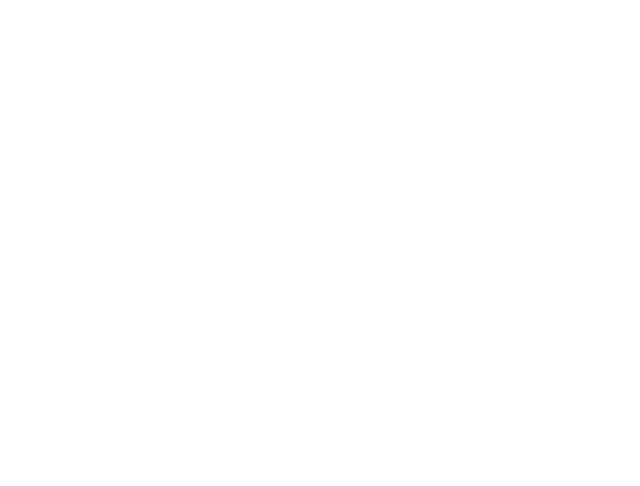
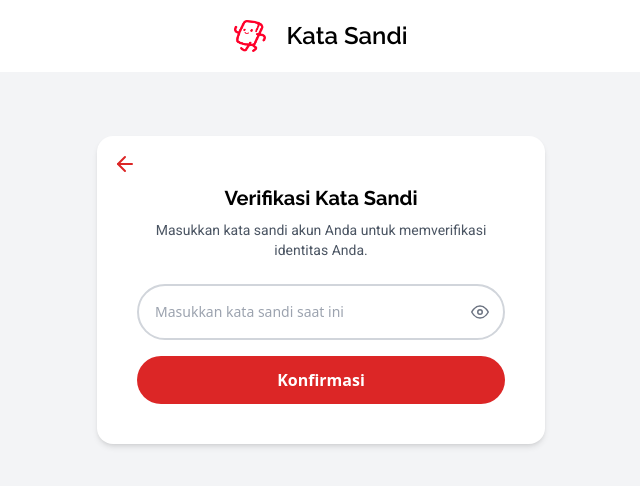
Before and after one commit to Tahu-Suzuka/suzuka-frontend, a React (Vite) app: page /security-password in a window 1280 px wide. Before the commit this address had no page. Shown: the top 486 px of the page, without its empty margins (319-959 px from the left). Built offline with nearby package versions, Linux system fonts and the light colour scheme.

Commit message:
security check, change password

```diff
--- a/src/App.jsx
+++ b/src/App.jsx
@@ -16,9 +16,15 @@ import ProductPage from "./pages/ProductPage";
 import DetailProductPage from "./pages/DetailProductPage";
 import ProfilePage from "./pages/ProfilePage";
 
+// Security Check
+import SecurityLayout from "./layouts/SecurityLayout";
+import SecurityCheck from "./pages/SecurityCheck";
+import SecurityPassword from "./pages/SecurityPassword";
+
 // Dashboard
 import DashboardPage from "./pages/Dashboard/DashboardPage";
 import DashboardLayout from "./layouts/dashboard/DashboardLayout";
+import { Check } from "lucide-react";
 
 const App = () => {
   return (
@@ -27,12 +33,17 @@ const App = () => {
         {/* Public Layout */}
         <Route path="/" element={<AppLayout />}>
           <Route index element={<HomePage />} />
-          <Route path="/About" element={<AboutPage />} />
-          <Route path="/Product" element={<ProductPage />} />
-          <Route path="/DetailProduct" element={<DetailProductPage />} />
-          <Route path="/Profile" element={<ProfilePage />} />
+          <Route path="/about" element={<AboutPage />} />
+          <Route path="/product" element={<ProductPage />} />
+          <Route path="/detail-product" element={<DetailProductPage />} />
+          <Route path="/profile" element={<ProfilePage />} />
         </Route>
 
+        {/* Security Check */}
+        <Route element={<SecurityLayout />}>
+          <Route path="/security-check" element={<SecurityCheck />} />
+          <Route path="/security-password" element={<SecurityPassword />} />
+        </Route>
         {/* Dashboard Layout */}
         <Route path="/" element={<DashboardLayout />}>
           <Route path="/dashboard" element={<DashboardPage />} />
--- /dev/null
+++ b/src/Pages/SecurityCheck.jsx
@@ -0,0 +1,30 @@
+import React from "react";
+import { IoShieldCheckmarkOutline } from "react-icons/io5";
+import { useNavigate } from "react-router-dom";
+
+const SecurityCheck = () => {
+  const navigate = useNavigate();
+
+  return (
+    <div>
+      <div className="flex-grow flex items-center justify-center pt-16">
+        <div className="bg-white p-10 rounded-2xl shadow-md text-center max-w-lg w-full">
+          <IoShieldCheckmarkOutline className="text-7xl text-red-500 mx-auto mb-4" />
+          <p className="mb-6 text-gray-700 text-sm lg:text-base">
+            Untuk keamanan akun, mohon verifikasi identitas kamu dengan salah
+            satu cara di bawah ini.
+          </p>
+
+          <button
+            onClick={() => navigate("/security-password")}
+            className="bg-primary hover:bg-red-500 text-white font-medium py-2 px-4 rounded-full text-sm"
+          >
+            Verifikasi dengan Kata Sandi
+          </button>
+        </div>
+      </div>
+    </div>
+  );
+};
+
+export default SecurityCheck;
--- /dev/null
+++ b/src/Pages/SecurityPassword.jsx
@@ -0,0 +1,56 @@
+import React, { useState } from "react";
+import { FiArrowLeft } from "react-icons/fi";
+import { useNavigate } from "react-router-dom";
+import PasswordField from "../components/atoms/auth/PasswordField"; // pastikan path ini benar
+import Button from "../components/atoms/Button"; // pastikan path ini benar
+
+const SecurityPassword = () => {
+  const navigate = useNavigate();
+  const [password, setPassword] = useState("");
+  const [showPassword, setShowPassword] = useState(false);
+
+  const toggleVisibility = () => setShowPassword((prev) => !prev);
+
+  return (
+    <div className="pt-16 bg-[#F3F4F6] flex items-center justify-center ">
+      <div className="bg-white p-10 rounded-2xl shadow-md w-full max-w-md text-center relative">
+        {/* Tombol kembali */}
+        <button
+          onClick={() => navigate("/security-check")}
+          className="absolute left-4 top-4 text-primary hover:text-red-400"
+        >
+          <FiArrowLeft size={24} />
+        </button>
+
+        {/* Judul dan deskripsi */}
+        <h1 className="text-xl font-bold mb-2 pt-2">Verifikasi Kata Sandi</h1>
+        <p className="text-sm text-gray-600 mb-6">
+          Masukkan kata sandi akun Anda untuk memverifikasi identitas Anda.
+        </p>
+
+        {/* PasswordField tanpa ikon */}
+        <PasswordField
+          id="verify-password"
+          label="" // tidak tampilkan label
+          placeholder="Masukkan kata sandi saat ini"
+          showPassword={showPassword}
+          toggleVisibility={toggleVisibility}
+          value={password}
+          onChange={(e) => setPassword(e.target.value)}
+          withIcon={false} // hilangkan icon kunci
+        />
+
+        {/* Tombol menggunakan komponen Button */}
+        <Button
+          type="submit"
+          text="Konfirmasi"
+          textColor="text-white"
+          py="py-3"
+          className="rounded-full hover:bg-red-500"
+        />
+      </div>
+    </div>
+  );
+};
+
+export default SecurityPassword;
--- a/src/components/atoms/SideBar.jsx
+++ b/src/components/atoms/SideBar.jsx
@@ -2,15 +2,21 @@ import React from "react";
 import { CgProfile } from "react-icons/cg";
 import { LuNotebookText } from "react-icons/lu";
 import { RiLockPasswordLine } from "react-icons/ri";
+import { useNavigate, useLocation } from "react-router-dom";
 
-const Sidebar = ({ activeMenu, setActiveMenu }) => {
+const Sidebar = () => {
+  const navigate = useNavigate();
+  const location = useLocation();
+
+  const currentPath = location.pathname;
+
   return (
     <div className="bg-white rounded-md shadow-md p-6 col-span-1">
-      <ul className="space-y-4">
+      <ul className="space-y-6">
         <li
-          onClick={() => setActiveMenu("profil")}
+          onClick={() => navigate("/profil")}
           className={`flex items-center gap-2 font-semibold cursor-pointer transition-colors ${
-            activeMenu === "profil"
+            currentPath === "/profil"
               ? "text-primary font-bold"
               : "text-gray-700 hover:text-primary"
           }`}
@@ -18,10 +24,15 @@ const Sidebar = ({ activeMenu, setActiveMenu }) => {
           <CgProfile className="text-xl" />
           Profil Saya
         </li>
+
         <li
-          onClick={() => setActiveMenu("Ubah Kata Sandi")}
+          onClick={() => navigate("/security-check")}
           className={`flex items-center gap-2 font-semibold cursor-pointer transition-colors ${
-            activeMenu === "Ubah Kata Sandi"
+            [
+              "/security-check",
+              "/security-password",
+              "/change-password",
+            ].includes(currentPath)
               ? "text-primary font-bold"
               : "text-gray-700 hover:text-primary"
           }`}
@@ -29,10 +40,11 @@ const Sidebar = ({ activeMenu, setActiveMenu }) => {
           <RiLockPasswordLine className="text-xl" />
           Ubah Kata Sandi
         </li>
+
         <li
-          onClick={() => setActiveMenu("pesanan")}
+          onClick={() => navigate("/pesanan")}
           className={`flex items-center gap-2 font-semibold cursor-pointer transition-colors ${
-            activeMenu === "pesanan"
+            currentPath === "/pesanan"
               ? "text-primary font-bold"
               : "text-gray-700 hover:text-primary"
           }`}
--- a/src/components/atoms/auth/PasswordField.jsx
+++ b/src/components/atoms/auth/PasswordField.jsx
@@ -10,19 +10,25 @@ export default function PasswordField({
   value,
   onChange,
   className = "",
+  withIcon = true, // ✅ tambahkan default true
 }) {
   return (
     <div className="relative w-full mb-4">
       {label && (
         <label
           htmlFor={id}
-          className="absolute -top-2 left-12 px-1 bg-white text-gray-400 text-sm font-bold z-10"
+          className={`absolute -top-2 ${
+            withIcon ? "left-12" : "left-4"
+          } px-1 bg-white text-gray-400 text-sm font-bold z-10`}
         >
           {label}
         </label>
       )}
 
-      <FiLock className="absolute left-4 top-1/2 transform -translate-y-1/2 text-gray-400" />
+      {/* Icon kunci, hanya jika withIcon true */}
+      {withIcon && (
+        <FiLock className="absolute left-4 top-1/2 transform -translate-y-1/2 text-gray-400" />
+      )}
 
       <input
         id={id}
@@ -30,7 +36,9 @@ export default function PasswordField({
         placeholder={placeholder}
         value={value}
         onChange={onChange}
-        className={`w-full py-4 pl-12 pr-10 text-sm border-2 border-gray-300 rounded-full bg-white text-gray-700 focus:outline-none ${className}`}
+        className={`w-full py-4 ${
+          withIcon ? "pl-12" : "pl-4"
+        } pr-10 text-sm border-2 border-gray-300 rounded-full bg-white text-gray-700 focus:outline-none ${className}`}
       />
 
       {toggleVisibility && (
--- /dev/null
+++ b/src/components/organisms/ChangePassword.jsx
@@ -0,0 +1,58 @@
+import React, { useState } from "react";
+import PasswordField from "../atoms/auth/PasswordField";
+import Button from "../atoms/Button";
+
+const ChangePassword = () => {
+  const [newPassword, setNewPassword] = useState("");
+  const [confirmPassword, setConfirmPassword] = useState("");
+  const [showNew, setShowNew] = useState(false);
+  const [showConfirm, setShowConfirm] = useState(false);
+
+  const handleSubmit = (e) => {
+    e.preventDefault();
+
+    if (newPassword !== confirmPassword) {
+      alert("Kata sandi baru dan konfirmasi tidak cocok!");
+      return;
+    }
+
+    // Kirim data ke backend di sini
+    console.log("Password baru:", newPassword);
+  };
+
+  return (
+    <div className="bg-white p-6 rounded-lg shadow-md w-full max-w-md mx-auto mt-8">
+      <h2 className="text-xl font-bold text-center mb-4">Ubah Kata Sandi</h2>
+      <form onSubmit={handleSubmit}>
+        <PasswordField
+          id="new-password"
+          label="Kata Sandi Baru"
+          placeholder="Masukkan kata sandi baru"
+          value={newPassword}
+          onChange={(e) => setNewPassword(e.target.value)}
+          showPassword={showNew}
+          toggleVisibility={() => setShowNew((prev) => !prev)}
+        />
+
+        <PasswordField
+          id="confirm-password"
+          label="Konfirmasi Kata Sandi Baru"
+          placeholder="Ulangi kata sandi baru"
+          value={confirmPassword}
+          onChange={(e) => setConfirmPassword(e.target.value)}
+          showPassword={showConfirm}
+          toggleVisibility={() => setShowConfirm((prev) => !prev)}
+        />
+
+        <Button
+          type="submit"
+          text="Simpan Perubahan"
+          bgColor="bg-red-500"
+          className="mt-4 hover:bg-red-600"
+        />
+      </form>
+    </div>
+  );
+};
+
+export default ChangePassword;
--- a/src/components/organisms/ProfileContent.jsx
+++ b/src/components/organisms/ProfileContent.jsx
@@ -64,7 +64,7 @@ const ProfileContent = () => {
                 text="Simpan"
                 width="w-32"
                 py="py-2"
-                className="text-black border-black"
+                className=" rounded-md"
               />
             </div>
           </div>
--- /dev/null
+++ b/src/components/organisms/SecurityNavbar.jsx
@@ -0,0 +1,23 @@
+import React from "react";
+import { useLocation } from "react-router-dom";
+
+const SecurityNavbar = () => {
+  const location = useLocation();
+
+  // Tentukan teks berdasarkan pathname
+  const title =
+    location.pathname === "/security-password"
+      ? "Kata Sandi"
+      : "Pemeriksaan Keamanan";
+
+  return (
+    <nav className="bg-white py-5 shadow-sm">
+      <div className="container mx-auto px-4 flex items-center justify-center gap-5">
+        <img src="/images/logo/logo.png" alt="Logo" className="h-8 w-8" />
+        <h1 className="text-xl lg:text-2xl font-semibold">{title}</h1>
+      </div>
+    </nav>
+  );
+};
+
+export default SecurityNavbar;
--- /dev/null
+++ b/src/layouts/SecurityLayout.jsx
@@ -0,0 +1,17 @@
+// layouts/SecurityLayout.jsx
+import React from "react";
+import { Outlet } from "react-router-dom";
+import SecurityNavbar from "../components/organisms/SecurityNavbar";
+
+const SecurityLayout = () => {
+  return (
+    <div className="min-h-screen bg-[#F3F4F6]">
+      <SecurityNavbar />
+      <main>
+        <Outlet />
+      </main>
+    </div>
+  );
+};
+
+export default SecurityLayout;
```
